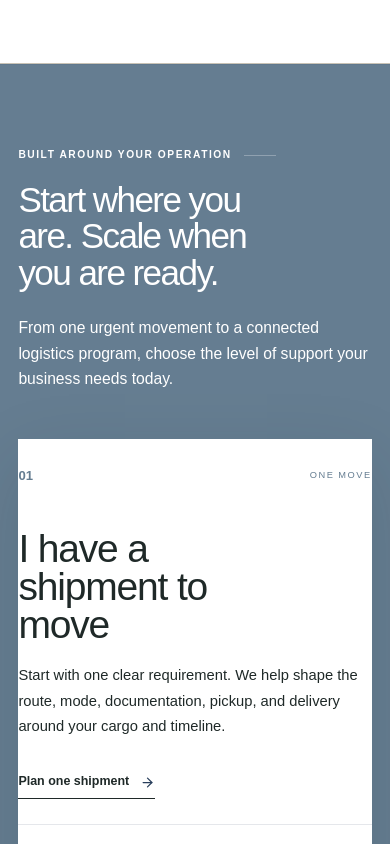
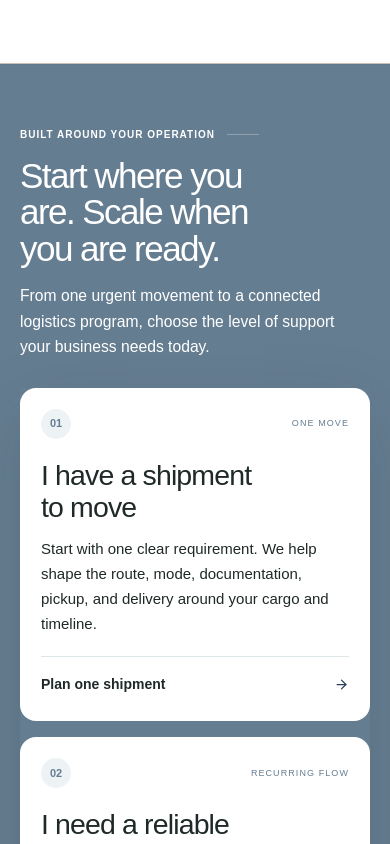
Before and after one commit to Thanzeel-N/cargoworks, a Next.js app: page / in a window 390 px wide. Shown: the part 3920-4764 px from the top of the page. Built offline with nearby package versions, Linux system fonts and the light colour scheme; a web font is replaced by a local one.

Commit message:
Fix shipment option cards on mobile screens

```diff
--- a/app/mobile.css
+++ b/app/mobile.css
@@ -193,3 +193,124 @@ details[open] .services-chevron,
 @media (prefers-reduced-motion: reduce) {
   .mobile-menu, .mobile-menu a { transition: none; }
 }
+
+/* Shipment options need their own card spacing once the desktop columns stack. */
+@media (max-width: 900px) {
+  #solutions.shipment-paths {
+    padding-block: clamp(3.5rem, 9vw, 5rem);
+    scroll-margin-top: calc(var(--navbar-h) + 1.5rem);
+  }
+
+  #solutions > .container {
+    width: calc(100% - 2.5rem);
+    max-width: 38rem;
+    padding-inline: 0;
+    margin-inline: auto;
+  }
+
+  #solutions .shipment-paths__header {
+    grid-template-columns: minmax(0, 1fr);
+    gap: 1rem;
+    margin-bottom: 1.75rem;
+  }
+
+  #solutions .label-line {
+    margin-bottom: 1rem;
+    font-size: .625rem;
+    letter-spacing: .1em;
+    line-height: 1.5;
+  }
+
+  #solutions .label-line::after { flex: 1; min-width: 1rem; max-width: 3rem; }
+
+  #solutions .section-title {
+    max-width: 18ch;
+    margin: 0;
+    font-size: clamp(2rem, 7.8vw, 2.75rem);
+    line-height: 1.12;
+    letter-spacing: -.04em;
+    text-wrap: balance;
+  }
+
+  #solutions .section-desc {
+    max-width: 40ch;
+    margin: 0;
+    font-size: .9375rem;
+    line-height: 1.65;
+  }
+
+  #solutions .shipment-paths__grid {
+    grid-template-columns: minmax(0, 1fr);
+    gap: 1rem;
+    overflow: visible;
+    border: 0;
+    border-radius: 0;
+    background: transparent !important;
+    box-shadow: none;
+  }
+
+  #solutions .shipment-path {
+    min-width: 0;
+    min-height: 0;
+    padding: clamp(1.25rem, 4.5vw, 1.75rem);
+    border: 1px solid #ffffff40;
+    border-radius: 16px;
+    background: #fff;
+  }
+
+  #solutions .shipment-path__meta {
+    align-items: center;
+    gap: .75rem;
+    margin-bottom: 0;
+  }
+
+  #solutions .shipment-path__meta > span {
+    display: grid;
+    place-items: center;
+    flex: 0 0 1.875rem;
+    height: 1.875rem;
+    border-radius: 50%;
+    background: #edf2f5;
+    font-size: .6875rem;
+  }
+
+  #solutions .shipment-path__meta small {
+    font-size: .5625rem;
+    letter-spacing: .12em;
+    line-height: 1.5;
+    text-align: right;
+  }
+
+  #solutions .shipment-path h3 {
+    max-width: none;
+    margin: 1.25rem 0 .875rem;
+    font-size: clamp(1.625rem, 7.3vw, 2rem);
+    line-height: 1.14;
+    letter-spacing: -.035em;
+    text-wrap: balance;
+  }
+
+  #solutions .shipment-path p {
+    margin: 0 0 1.25rem;
+    font-size: .9375rem;
+    line-height: 1.65;
+  }
+
+  #solutions .shipment-path a {
+    justify-content: space-between;
+    width: 100%;
+    min-height: 44px;
+    margin-top: 0;
+    padding: .75rem 0 0;
+    border: 0;
+    border-top: 1px solid #dfe6e9;
+    font-size: .875rem;
+    line-height: 1.4;
+  }
+
+  #solutions .shipment-path a svg { flex-shrink: 0; }
+}
+
+@media (max-width: 360px) {
+  #solutions > .container { width: calc(100% - 2rem); }
+}
```
